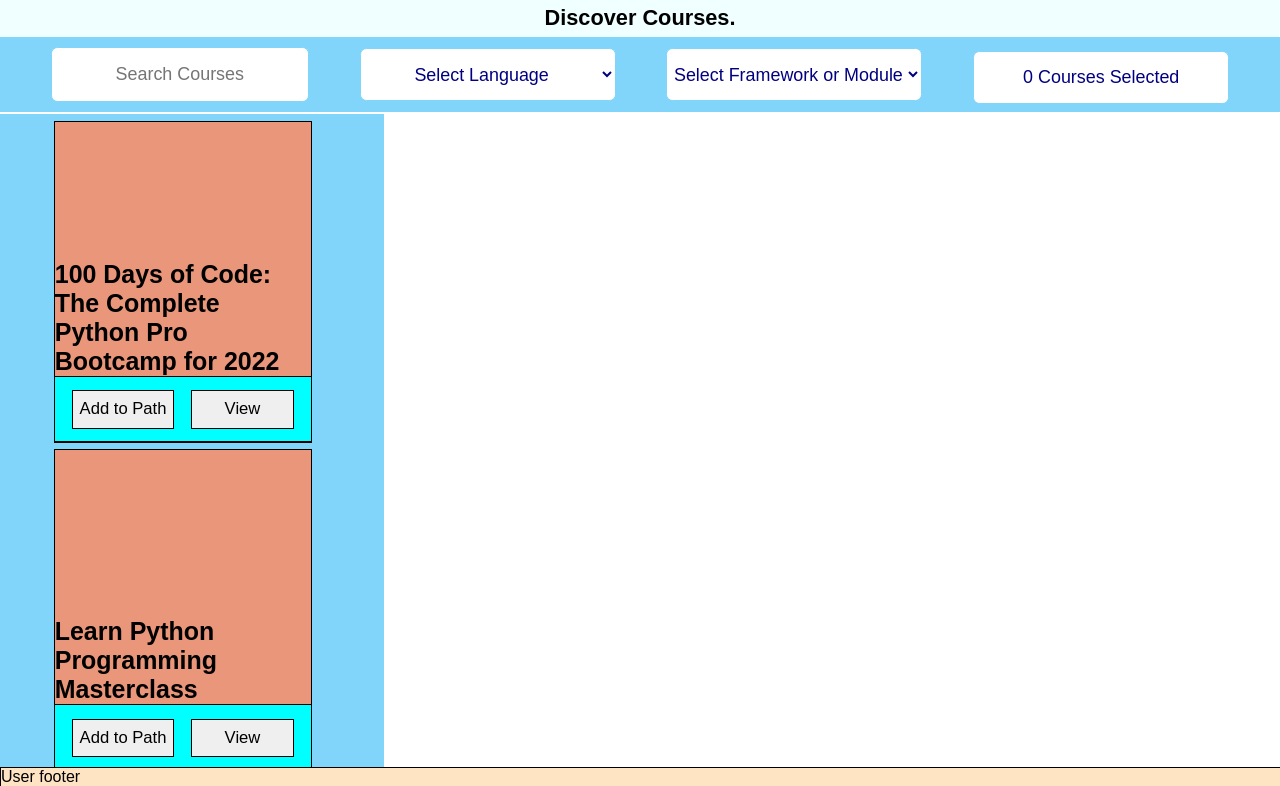
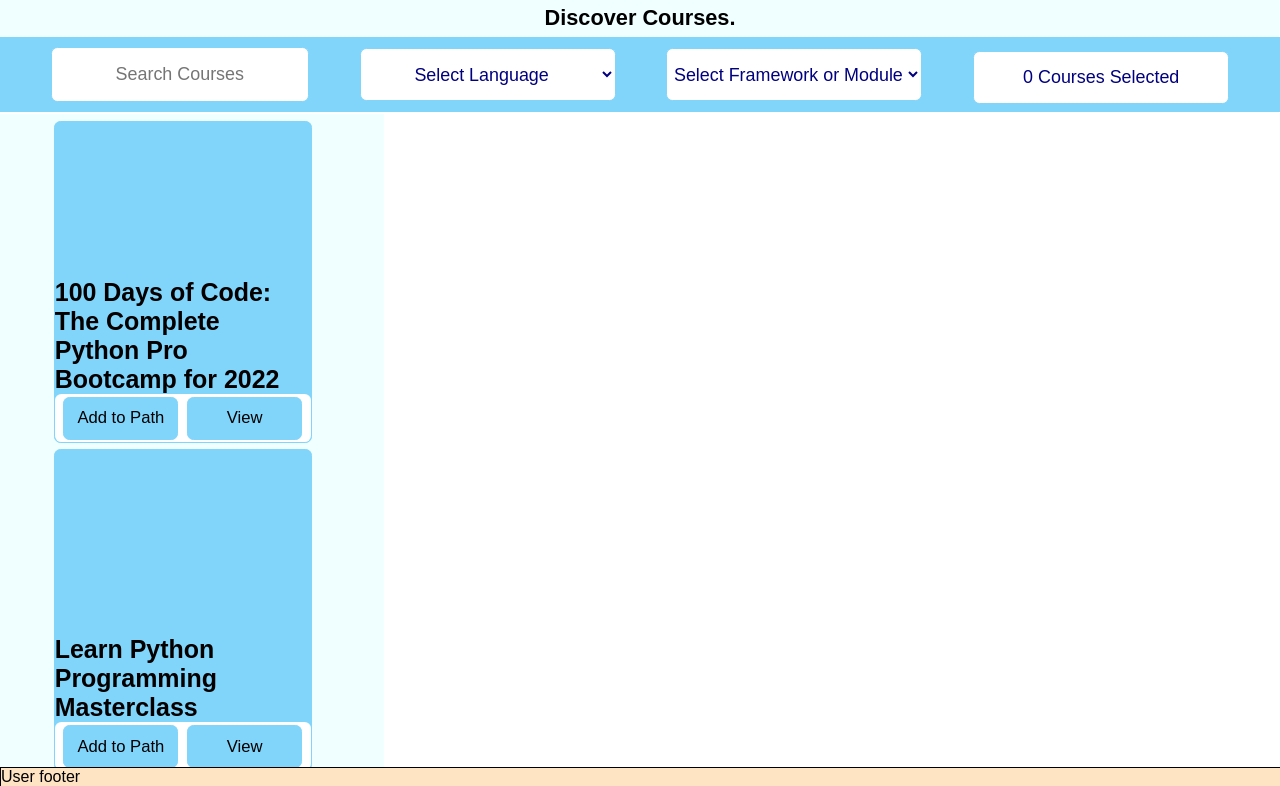
Before and after one commit to MokuaEnock/NxT-learn, a React (Create React App) app: page / in a window 1280 px wide. Shown: the part 2654-3440 px from the top of the page. Built offline with nearby package versions, Linux system fonts and the light colour scheme; data requests are answered from the project's data file.

Commit message:
create course button containers

```diff
--- a/src/components/user/userHome.js
+++ b/src/components/user/userHome.js
@@ -16,7 +16,6 @@ function UserHome() {
     return setNewItem([newItem]);
   };
 
-
   let addnew = (index) => () => {
     let newItem = item[index];
     setCart([...cart, newItem]);
@@ -26,7 +25,7 @@ function UserHome() {
     return (
       <li id="course_card" key={index}>
         <h2>{e.title}</h2>
-        <span>
+        <span id="course_card_buttons">
           <button onClick={addnew(index)}>Add to Path</button>
           <button onClick={handler(index)}>View</button>
         </span>
--- a/src/index.css
+++ b/src/index.css
@@ -305,7 +305,7 @@ select:focus {
 #course_list {
   width: 30%;
   height: 100%;
-  background-color: #81D4FA;
+  background-color: azure;
   list-style: none;
   overflow-y: scroll;
 }
@@ -329,38 +329,40 @@ select:focus {
   grid-template-columns: repeat(3, 27vw);
 }
 
-#course_card>span {
-  width: 100%;
-  height: 20%;
-  background-color: aqua;
-  border: thin solid;
-  display: flex;
-  flex-direction: row;
-  align-items: center;
-  justify-content: space-evenly;
-}
-
-#course_card>span>button {
-  width: 40%;
-  height: 60%;
-  font-size: 1.3vw;
-  border: thin solid;
-}
-
-
 #course_card {
   font-size: 1.3vw;
   width: 20vw;
   height: 25vw;
-  border: thin solid;
   margin-top: .5vw;
+  border: thin solid #81d4fa;
+  background-color: #81D4FA;
   margin-bottom: .5vw;
-  background-color: darksalmon;
+  border-radius: .5vw;
   margin-left: 14%;
   display: flex;
   flex-direction: column;
   align-items: center;
   justify-content: flex-end;
+}
+
+#course_card_buttons {
+  background-color: white;
+  width: 100%;
+  height: 15%;
+  display: flex;
+  flex-direction: row;
+  align-items: center;
+  justify-content: space-evenly;
+  border-radius: inherit;
+}
+
+#course_card_buttons>button {
+  border-radius: inherit;
+  background-color: #81D4FA;
+  width: 45%;
+  height: 90%;
+  font-size: 1.3vw;
+  border: thin solid #81D4FA;
 }
 
 #cart_card {
```
